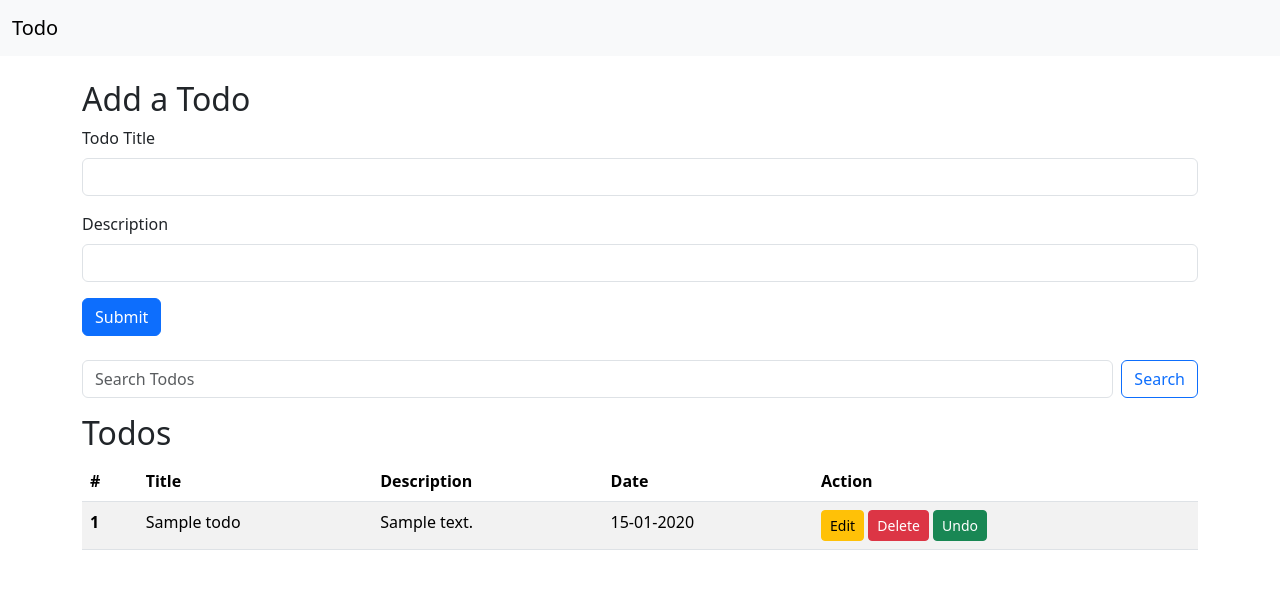
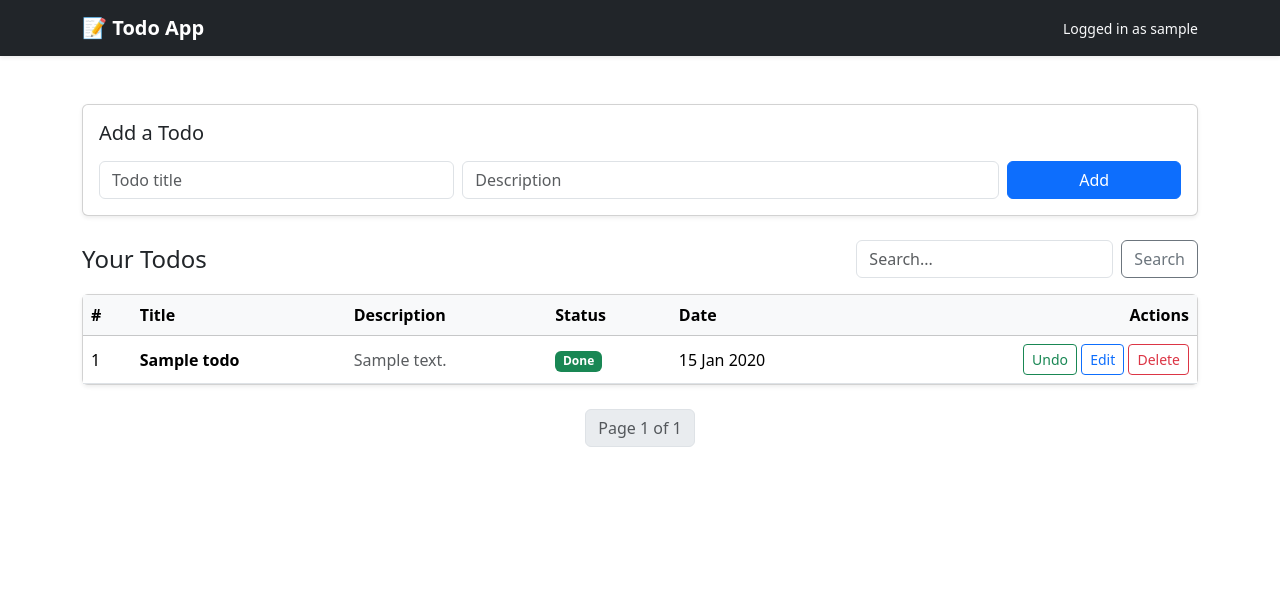
Before and after one commit to Agnish77/TodoApp, a Flask app: page / in a window 1280 px wide. Shown: the top 589 px of the page. Run offline with Flask 3, Linux system fonts and the light colour scheme; a user stored in the database is signed in; tables that the repository leaves empty hold one stand-in row (values such as "Sample post").

Commit message:
Update index.html

```diff
--- a/templates/index.html
+++ b/templates/index.html
@@ -1,94 +1,132 @@
 {% extends "base.html" %}
 {% block body %}
-<nav class="navbar navbar-expand-lg bg-body-tertiary">
-  <div class="container-fluid">
-    <a class="navbar-brand" href="#">Todo</a>
+
+<nav class="navbar navbar-dark bg-dark shadow-sm">
+  <div class="container">
+    <a class="navbar-brand fw-bold" href="#">📝 Todo App</a>
+    <span class="text-light small">Logged in as {{ current_user.username }}</span>
   </div>
 </nav>
 
-<div class="container my-4">
-  <h2>Add a Todo</h2>
+<div class="container my-5">
+
+  <!-- ADD TODO CARD -->
+  <div class="card shadow-sm mb-4">
+    <div class="card-body">
+      <h5 class="card-title mb-3">Add a Todo</h5>
 
       <form action="/" method="POST">
-    <div class="mb-3">
-      <label class="form-label">Todo Title</label>
-      <input type="text" class="form-control" name="title" required>
+        <div class="row g-2">
+          <div class="col-md-4">
+            <input type="text" class="form-control" name="title" placeholder="Todo title" required>
+          </div>
+          <div class="col-md-6">
+            <input type="text" class="form-control" name="desc" placeholder="Description" required>
+          </div>
+          <div class="col-md-2 d-grid">
+            <button class="btn btn-primary">Add</button>
+          </div>
+        </div>
+      </form>
+    </div>
   </div>
 
-    <div class="mb-3">
-      <label class="form-label">Description</label>
-      <input type="text" class="form-control" name="desc" required>
-    </div>
+  <!-- SEARCH -->
+  <div class="d-flex justify-content-between align-items-center mb-3">
+    <h4 class="mb-0">Your Todos</h4>
 
-    <button type="submit" class="btn btn-primary">Submit</button>
+    <form method="GET" class="d-flex">
+      <input class="form-control me-2" type="search" name="search"
+             placeholder="Search..." value="{{ search }}">
+      <button class="btn btn-outline-secondary">Search</button>
     </form>
   </div>
 
-<div class="container my-3">
-  <form method="GET" class="d-flex mb-3">
-    <input class="form-control me-2" type="search" name="search"
-    placeholder="Search Todos" value="{{search}}">
-    <button class="btn btn-outline-primary">Search</button>
-
-  </form>
-
-
-
-  <h2>Todos</h2>
-
-  <table class="table table-striped">
-    <thead>
+  <!-- TODO TABLE -->
+  <div class="card shadow-sm">
+    <div class="table-responsive">
+      <table class="table table-hover align-middle mb-0">
+        <thead class="table-light">
           <tr>
             <th>#</th>
             <th>Title</th>
             <th>Description</th>
+            <th>Status</th>
             <th>Date</th>
-        <th>Action</th>
+            <th class="text-end">Actions</th>
           </tr>
         </thead>
 
         <tbody>
           {% for todo in todos.items %}
           <tr>
+            <td>{{ loop.index + (todos.page-1)*todos.per_page }}</td>
 
-        <th scope="row">{{ loop.index + (todos.page-1)*todos.per_page}}</th>
-        <td>{{ todo.title }}</td>
-        <td>{{ todo.desc }}</td>
-        <td>{{ todo.date_c.strftime('%d-%m-%Y') }}</td>
+            <td class="fw-semibold">{{ todo.title }}</td>
+
+            <td class="text-muted">{{ todo.desc }}</td>
+
             <td>
-          <a href="/update/{{ todo.id }}" class="btn btn-sm btn-warning">Edit</a>
-          <a href="/delete/{{ todo.id }}" class="btn btn-sm btn-danger"
-             onclick="return confirm('Are you sure?')">Delete</a>
-          <a href="/toggle/{{ todo.id }}" class="btn btn-sm btn-success">{% if todo.completed %}Undo{% else %}Done{% endif %}</a>
+              {% if todo.completed %}
+                <span class="badge bg-success">Done</span>
+              {% else %}
+                <span class="badge bg-warning text-dark">Pending</span>
+              {% endif %}
+            </td>
+
+            <td>{{ todo.date_c.strftime('%d %b %Y') }}</td>
+
+            <td class="text-end">
+              <a href="/toggle/{{ todo.id }}" class="btn btn-sm btn-outline-success">
+                {% if todo.completed %}Undo{% else %}Done{% endif %}
+              </a>
+              <a href="/update/{{ todo.id }}" class="btn btn-sm btn-outline-primary">Edit</a>
+              <a href="/delete/{{ todo.id }}"
+                 class="btn btn-sm btn-outline-danger"
+                 onclick="return confirm('Delete this todo?')">
+                Delete
+              </a>
+            </td>
+          </tr>
+          {% else %}
+          <tr>
+            <td colspan="6" class="text-center text-muted py-4">
+              No todos found
             </td>
           </tr>
           {% endfor %}
         </tbody>
       </table>
-  <nav>
-    <ul class="pagination">
+    </div>
+  </div>
+
+  <!-- PAGINATION -->
+  <nav class="mt-4">
+    <ul class="pagination justify-content-center">
       {% if todos.has_prev %}
         <li class="page-item">
-          <a class="page-link"
-             href="?page={{todos.prev_num }}&search={{search}}">
-            Previous
+          <a class="page-link" href="?page={{ todos.prev_num }}&search={{ search }}">
+            ← Previous
           </a>
         </li>
       {% endif %}
+
+      <li class="page-item disabled">
+        <span class="page-link">
+          Page {{ todos.page }} of {{ todos.pages }}
+        </span>
+      </li>
+
       {% if todos.has_next %}
         <li class="page-item">
-          <a class="page-link"
-             href="?page={{todos.next_num }}&search={{search}}">
-            Next
+          <a class="page-link" href="?page={{ todos.next_num }}&search={{ search }}">
+            Next →
           </a>
         </li>
       {% endif %}
     </ul>
-
-
+  </nav>
 
 </div>
 
-
-
 {% endblock %}
```
Lines whose indentation alone changed are shown as unchanged.
